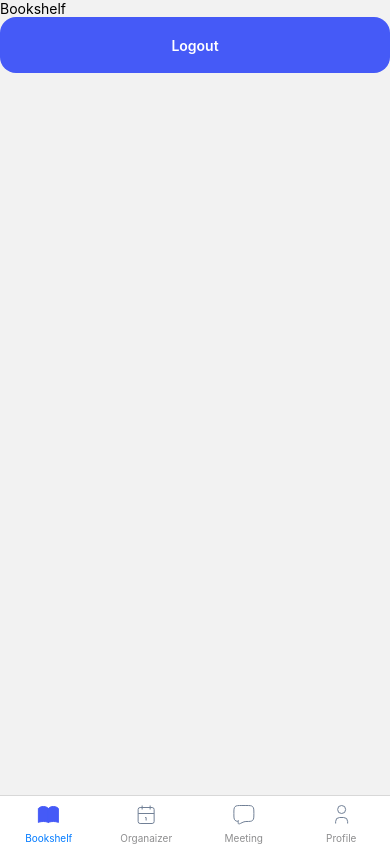
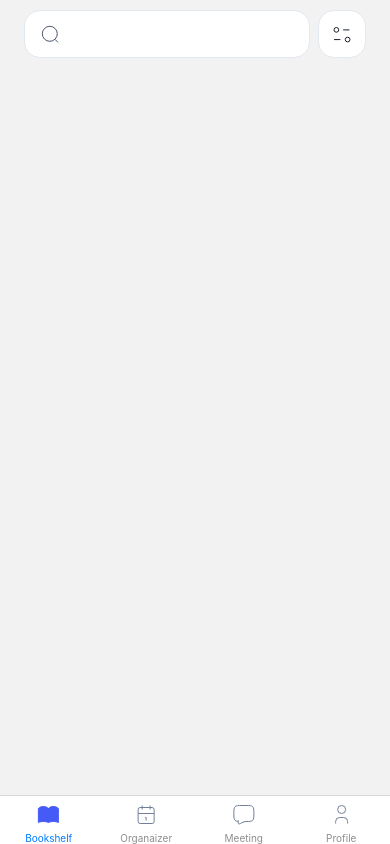
Before and after one commit to Datmon/smartreaderv3, a React Native app: screen /Bookshelf in a window 390 px wide. Built offline with nearby package versions, Linux system fonts and the light colour scheme.

Commit message:
feat(Bookshelf): add search input, filter button

```diff
--- /dev/null
+++ b/src/assets/svg/FilterIcon.tsx
@@ -0,0 +1,13 @@
+import * as React from 'react';
+import Svg, { Path } from 'react-native-svg';
+
+const FilterIcon = () => (
+  <Svg width={18} height={17} fill="none">
+    <Path
+      stroke="#1A202C"
+      d="M7.33 13.593h-6.3M10.14 3.9h6.301M5.726 3.846A2.355 2.355 0 0 0 3.363 1.5 2.355 2.355 0 0 0 1 3.846a2.355 2.355 0 0 0 2.363 2.347 2.355 2.355 0 0 0 2.363-2.347zM17 13.554a2.354 2.354 0 0 0-2.363-2.347 2.355 2.355 0 0 0-2.364 2.347 2.355 2.355 0 0 0 2.364 2.346A2.354 2.354 0 0 0 17 13.554z"
+    />
+  </Svg>
+);
+
+export default FilterIcon;
--- /dev/null
+++ b/src/assets/svg/SearchIcon.tsx
@@ -0,0 +1,11 @@
+import * as React from 'react';
+import Svg, { Circle, Path } from 'react-native-svg';
+
+const SearchIcon = () => (
+  <Svg width={18} height={19} fill="none">
+    <Circle cx={8.806} cy={8.805} r={7.49} stroke="#4A5568" />
+    <Path stroke="#4A5568" d="m14.016 14.404 2.936 2.93" />
+  </Svg>
+);
+
+export default SearchIcon;
--- a/src/assets/svg/index.ts
+++ b/src/assets/svg/index.ts
@@ -7,6 +7,8 @@ import OrganaizerIcon from './OrganaizerIcon';
 import BookshelfIcon from './BookshelfIcon';
 import ProfileIcon from './ProfileIcon';
 import MeetingIcon from './MeetingIcon';
+import SearchIcon from './SearchIcon';
+import FilterIcon from './FilterIcon';
 
 export {
   EmailIcon,
@@ -18,4 +20,6 @@ export {
   BookshelfIcon,
   ProfileIcon,
   MeetingIcon,
+  SearchIcon,
+  FilterIcon,
 };
--- a/src/lang/en.json
+++ b/src/lang/en.json
@@ -7,6 +7,7 @@
     "OnboardingDescription2": "Using Smart Reader you will realize what quantum physics is capable of. With the help of Smart Reader you will be able to work in a team, while at the same time communicate with friends and family!",
     "OnboardingTitle3": "Assistant",
     "OnboardingDescription3": "Smart Reader is your guide and assistant on your journey towards success and prosperity!",
+    "OnboardingSkip": "skip",
     "SignInMeeting": "Hey! Welcome back",
     "SignInLabel": "Sign in to your account",
     "SignInForgotPass": "Forgot Password?",
@@ -33,5 +34,7 @@
     "SuccessChangedTitle": "Password Changed",
     "SuccessChangedLabelP1": "Password changed succesfully, you",
     "SuccessChangedLabelP2": "can login again with new password",
-    "SuccessChangedLogin": "Login"
+    "SuccessChangedLogin": "Login",
+    "BookshelfTitle": "Bookshelf",
+    "BookshelfSearchPlaceholder": "Search in my books..."
 }
--- a/src/screens/Auth/Auth.tsx
+++ b/src/screens/Auth/Auth.tsx
@@ -22,7 +22,6 @@ import {
 } from 'utils/validation';
 import { RootStackParamList } from 'types';
 import LoadingIndicator from 'components/LoadingIndicator';
-import { verifyUser } from 'api/auth';
 
 const Auth = ({
   navigation,
@@ -45,8 +44,8 @@ const Auth = ({
   const [isLoading, setIsLoading] = useState(false);
   const [key, setKey] = useState(0);
 
-  const handleVerifyUser = async (email, id) => {
-    const res: any = await auth.verifyUser(email, id);
+  const handleVerifyUser = async (email: string, id: string) => {
+    await auth.verifyUser(email, id);
   };
 
   const signIn = async (data: { email: string; password: string }) => {
@@ -196,7 +195,7 @@ const Auth = ({
                 <Form
                   onSubmit={signUp}
                   key={key + 1}
-                  render={({ handleSubmit, form }) => (
+                  render={({ handleSubmit }) => (
                     <>
                       <Field
                         name="username"
--- a/src/screens/Bookshelf/Bookshelf.tsx
+++ b/src/screens/Bookshelf/Bookshelf.tsx
@@ -1,31 +1,62 @@
-import { SafeAreaView, StyleSheet, Text } from 'react-native';
-import React, { useEffect } from 'react';
+import { SafeAreaView, StyleSheet, TouchableOpacity, View } from 'react-native';
+import React, { useState } from 'react';
 import Button from 'components/Button';
 import { useDispatch } from 'react-redux';
 import { actions } from 'store';
 import { NativeStackScreenProps } from '@react-navigation/native-stack';
 import { RootStackParamList } from 'types';
 import { StorageService } from 'services';
+import { Text } from 'components/Text';
+import { useTranslation } from 'context/LanguageContext';
+import SearchInput from './components/SearchInput';
+import { FilterIcon } from 'assets/svg';
 
 const Bookshelf = ({
   navigation,
 }: NativeStackScreenProps<RootStackParamList, 'Bookshelf'>) => {
   const dispatch = useDispatch();
 
-  const logOut = async () => {
-    await StorageService.setBeenAuthorized('true');
-    console.log('setted to true');
-    dispatch(actions.auth.signOut());
-  };
+  const { BookshelfTitle } = useTranslation();
+
+  const [searchValue, setSearchValue] = useState('');
 
   return (
     <SafeAreaView>
-      <Text>Bookshelf</Text>
-      <Button title="Logout" onPress={logOut} />
+      <View style={styles.container}>
+        <Text text={BookshelfTitle} title />
+        <View style={styles.searchTab}>
+          <SearchInput value={searchValue} onChangeText={setSearchValue} />
+          <TouchableOpacity>
+            <View style={styles.filterButton}>
+              <FilterIcon />
+            </View>
+          </TouchableOpacity>
+        </View>
+      </View>
     </SafeAreaView>
   );
 };
 
 export default Bookshelf;
 
-const styles = StyleSheet.create({});
+const styles = StyleSheet.create({
+  container: {
+    padding: 24,
+    paddingTop: 10,
+  },
+  searchTab: {
+    flexDirection: 'row',
+    height: 48,
+  },
+  filterButton: {
+    height: 48,
+    width: 48,
+    alignItems: 'center',
+    justifyContent: 'center',
+    backgroundColor: '#FFFFFF',
+    borderRadius: 16,
+    borderWidth: 1,
+    borderColor: '#E2E8F0',
+    marginLeft: 8,
+  },
+});
--- /dev/null
+++ b/src/screens/Bookshelf/components/SearchInput/SearchInput.tsx
@@ -0,0 +1,54 @@
+import { Platform, StyleSheet, TextInput, View } from 'react-native';
+import React from 'react';
+import { useTranslation } from 'context/LanguageContext';
+import { SearchIcon } from 'assets/svg';
+
+const SearchInput = ({
+  value,
+  onChangeText,
+  style,
+}: {
+  value: string;
+  onChangeText: (value: string) => void;
+  style?: any;
+}) => {
+  const { BookshelfSearchPlaceholder } = useTranslation();
+  return (
+    <View style={styles.container}>
+      <SearchIcon />
+      <TextInput
+        placeholder={BookshelfSearchPlaceholder}
+        value={value}
+        onChangeText={onChangeText}
+        style={[
+          style,
+          styles.textInput,
+          Platform.OS === 'ios' ? styles.fontIos : styles.fontAndroid,
+        ]}
+      />
+    </View>
+  );
+};
+
+export default SearchInput;
+
+const styles = StyleSheet.create({
+  container: {
+    flex: 1,
+    flexDirection: 'row',
+    alignItems: 'center',
+    height: 48,
+    borderColor: '#E2E8F0',
+    borderRadius: 16,
+    borderWidth: 1,
+    backgroundColor: '#FFFFFF',
+    width: '100%',
+    paddingLeft: 16,
+  },
+  textInput: {
+    marginHorizontal: 16,
+    fontSize: 14,
+  },
+  fontIos: { fontFamily: 'Euclid Circular A' },
+  fontAndroid: { fontFamily: 'EuclidCircular-400' },
+});
--- /dev/null
+++ b/src/screens/Bookshelf/components/SearchInput/index.ts
@@ -0,0 +1 @@
+export { default } from './SearchInput';
--- a/src/screens/ChangePasswordFlow/CreateNewPassword/CreateNewPassword.tsx
+++ b/src/screens/ChangePasswordFlow/CreateNewPassword/CreateNewPassword.tsx
@@ -12,7 +12,7 @@ import BackButton from 'components/BackButton/BackButton';
 import { Text } from 'components/Text';
 import { useTranslation } from 'context/LanguageContext';
 import Input from 'components/Input';
-import { PasswordIcon, ShowPasswordIcon } from 'assets/svg';
+import { PasswordIcon } from 'assets/svg';
 import { NativeStackScreenProps } from '@react-navigation/native-stack';
 import Button from 'components/Button';
 import {
--- a/src/screens/Onboarding/Onboarding.tsx
+++ b/src/screens/Onboarding/Onboarding.tsx
@@ -29,6 +29,7 @@ const Onboarding = ({
     OnboardingDescription2,
     OnboardingTitle3,
     OnboardingDescription3,
+    OnboardingSkip,
   } = useTranslation();
 
   const slides = [
@@ -103,7 +104,7 @@ const Onboarding = ({
         <TouchableOpacity
           onPress={() => navigation.navigate('Auth')}
           style={styles.skipButtonView}>
-          <Text text="Skip" clickbale style={styles.skipButton} />
+          <Text text={OnboardingSkip} clickbale style={styles.skipButton} />
         </TouchableOpacity>
 
         <NextButton
--- a/src/screens/Profile/Profile.tsx
+++ b/src/screens/Profile/Profile.tsx
@@ -1,11 +1,23 @@
-import { StyleSheet, Text, View } from 'react-native';
+import { Button, SafeAreaView, StyleSheet, Text, View } from 'react-native';
 import React from 'react';
+import { useDispatch } from 'react-redux';
+import { StorageService } from 'services';
+import { actions } from 'store';
 
 const Profile = () => {
+  const dispatch = useDispatch();
+
+  const logOut = async () => {
+    await StorageService.setBeenAuthorized('true');
+    console.log('setted to true');
+    dispatch(actions.auth.signOut());
+  };
+
   return (
-    <View>
+    <SafeAreaView>
       <Text>Profile</Text>
-    </View>
+      <Button title="Logout" onPress={logOut} />
+    </SafeAreaView>
   );
 };
 
```
